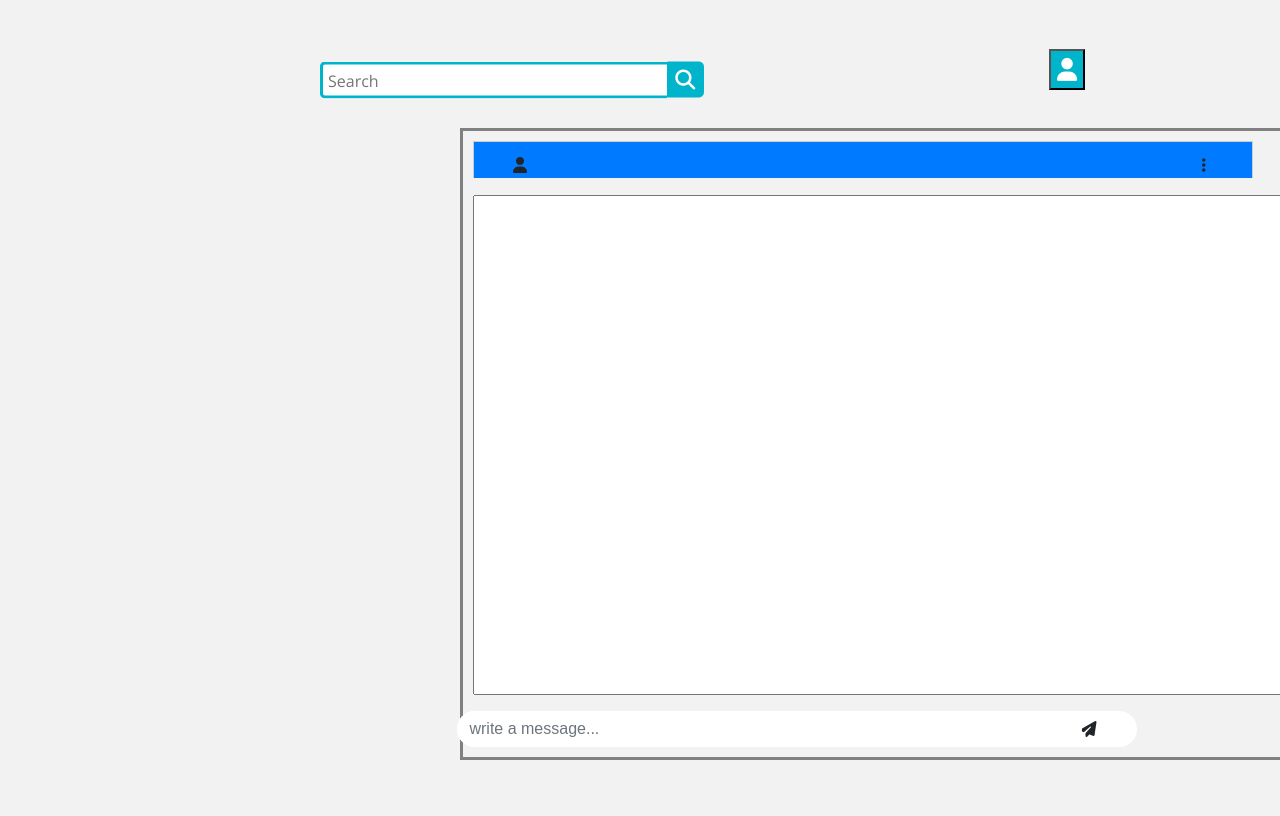
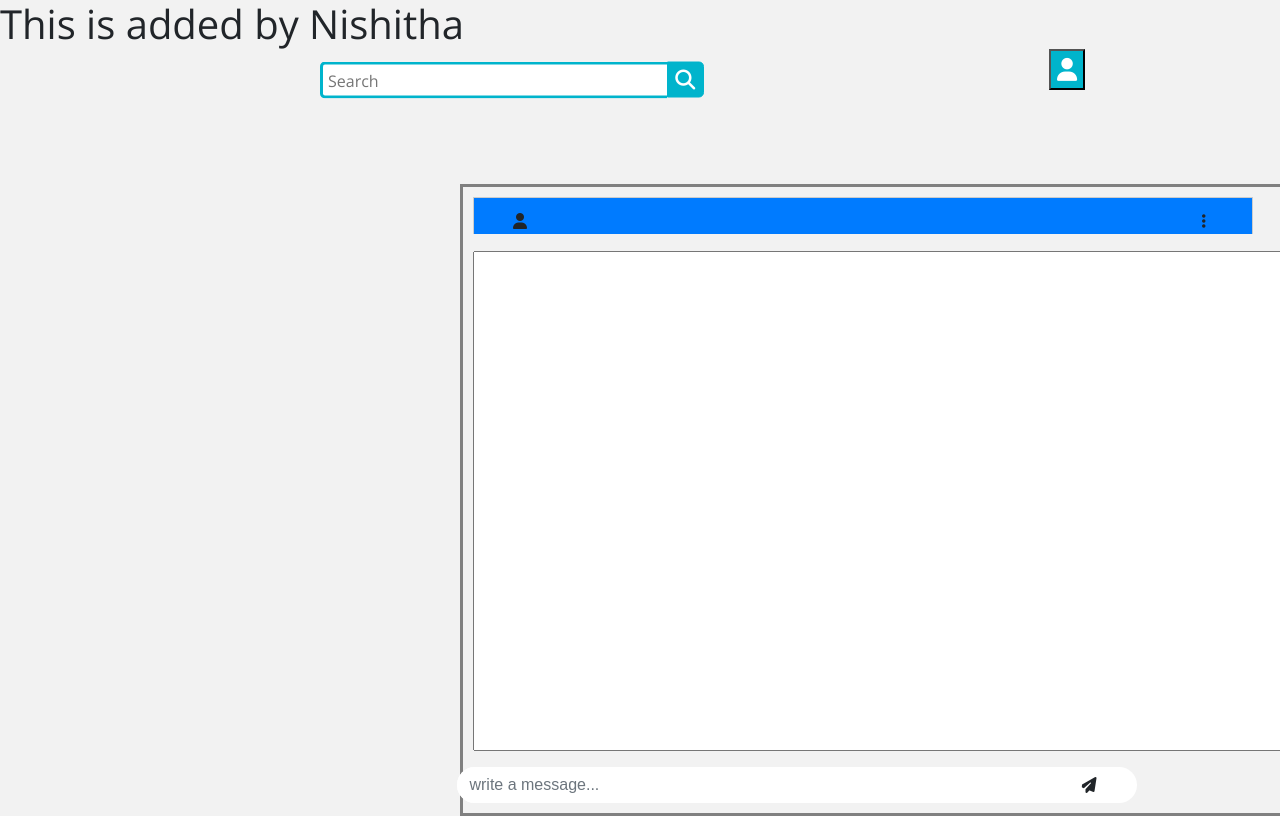
Before and after one commit to projectChatapp/chat-App, a website: page main.html in a window 1280 px wide. Shown: the top 816 px of the page. Drawn offline with nearby package versions, Linux system fonts and the light colour scheme.

Commit message:
Update main.html

```diff
--- a/main.html
+++ b/main.html
@@ -15,6 +15,7 @@
 
 </head>
 <body>
+    <h1> This is added by Nishitha</h1>
         <div class="wrap">
             <div class="search">
                <input type="text" class="searchTerm" placeholder="Search">
@@ -47,6 +48,7 @@
 
         <div class="input-group">
             <input type="text" class ="form-control" placeholder = "write a message...">
+
             <div class="input-group-append">
                 <span class= "input-grou-text"><i class = "fa fa-paper-plane"></i></span>
             </div>
```
